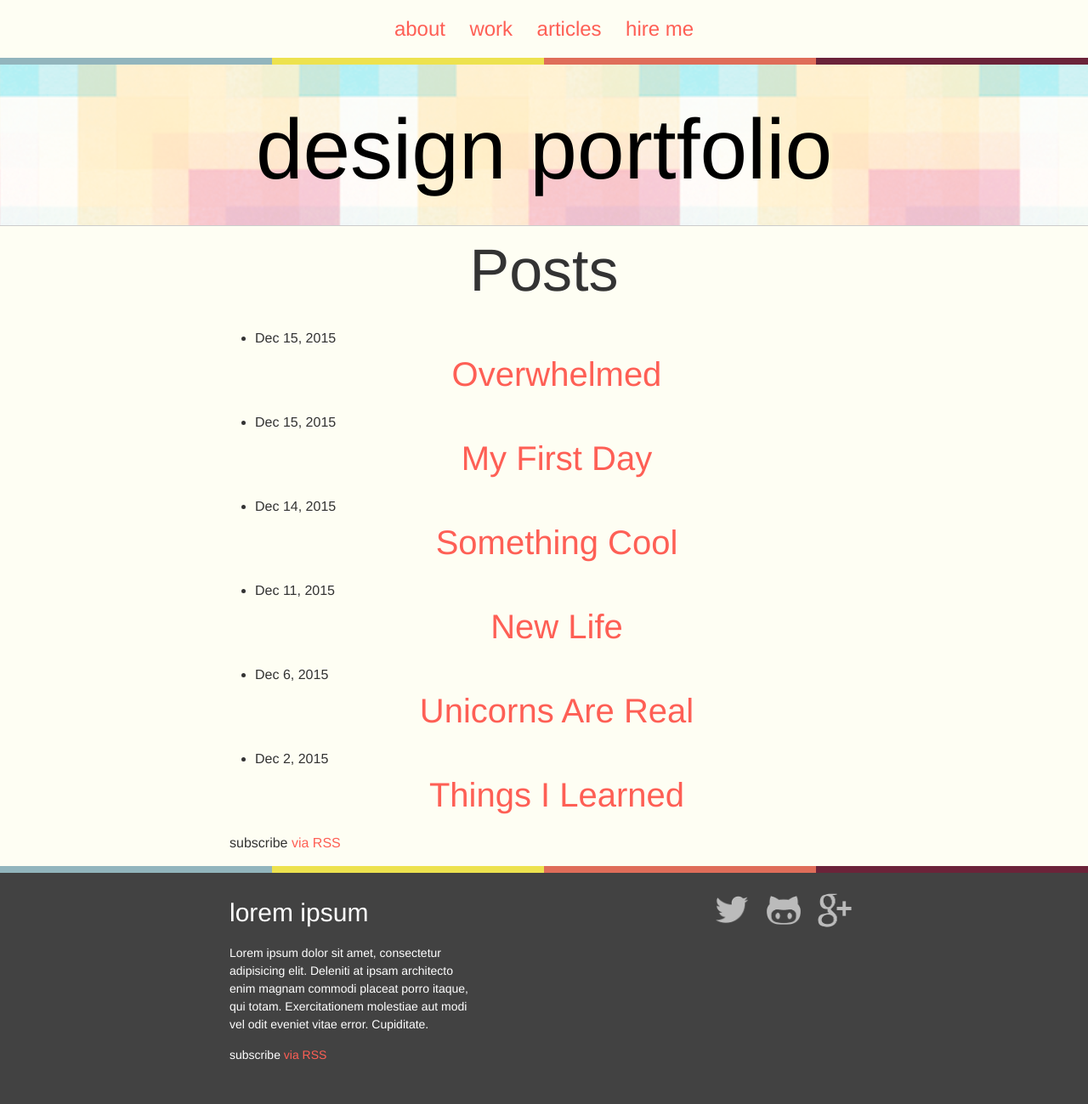
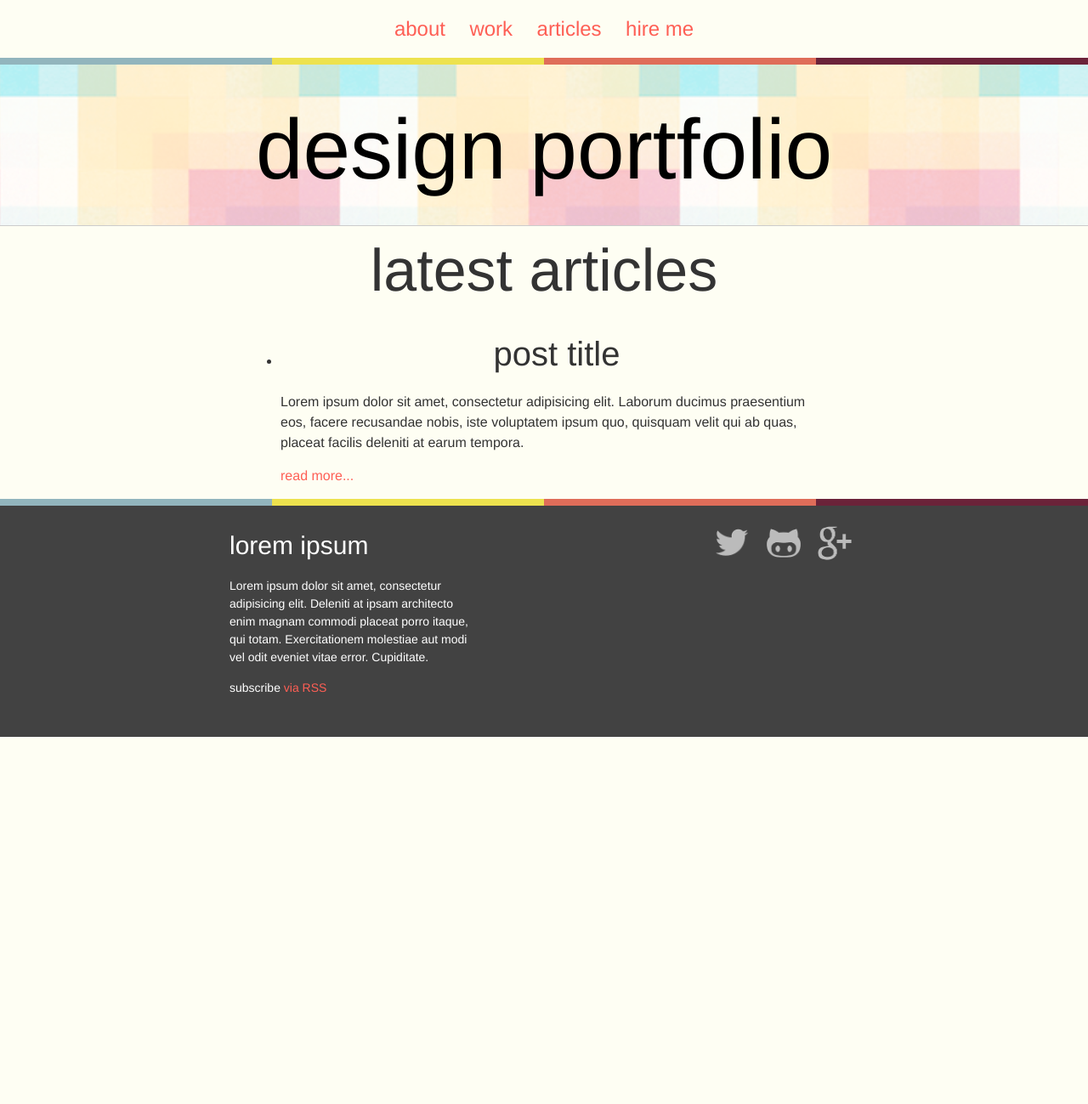
Before and after one commit to zachmiller1/designer-portfolio, a Jekyll site: the page built from index.html, in a window 1280 px wide. Shown: the whole page at 85% size. Built offline with Jekyll 4.4.1, drawn with Linux system fonts in a browser that asks for light colours; after the commit the page ends 900 px from its top, so only the background shows below that.

Commit message:
Mock out layout for latest articles

```diff
--- a/index.html
+++ b/index.html
@@ -3,21 +3,21 @@
 ---
 
 <div class="home">
-
-  <h1 class="page-heading">Posts</h1>
-
-  <ul class="post-list">
-    {% for post in site.posts %}
-      <li>
-        <span class="post-meta">{{ post.date | date: "%b %-d, %Y" }}</span>
-
-        <h2>
-          <a class="post-link" href="{{ post.url | prepend: site.baseurl }}">{{ post.title }}</a>
-        </h2>
-      </li>
-    {% endfor %}
-  </ul>
-
-  <p class="rss-subscribe">subscribe <a href="{{ "/feed.xml" | prepend: site.baseurl }}">via RSS</a></p>
-
+  <!-- section for featured post -->
+  <!-- section for featured projects -->
+  <!-- section for latest articles -->
+  <section class="site-section site-section-last">
+    <div class="wrapper">
+      <h1>latest articles</h1>
+      <ul class="post-list">
+        <li class="post">
+          <h2>post title</h2>
+          <p>Lorem ipsum dolor sit amet, consectetur adipisicing elit. Laborum ducimus praesentium eos, facere recusandae nobis, iste voluptatem ipsum quo, quisquam velit qui ab quas, placeat facilis deleniti at earum tempora.</p>
+          <p class="post-read-more-link">
+            <a href="#">read more...</a>
+          </p>
+        </li>
+      </ul>
+    </div>
+  </section>
 </div>
```
